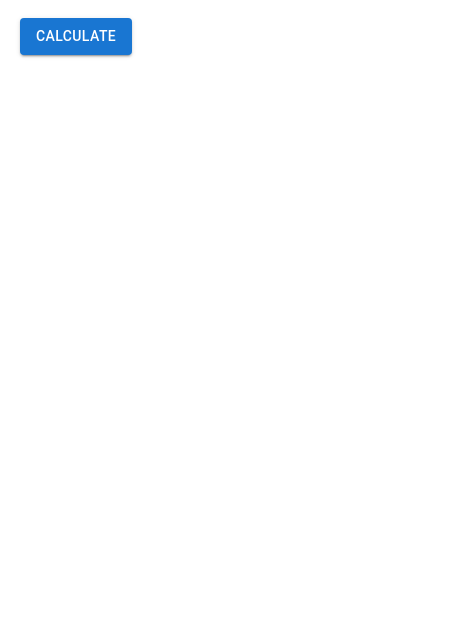
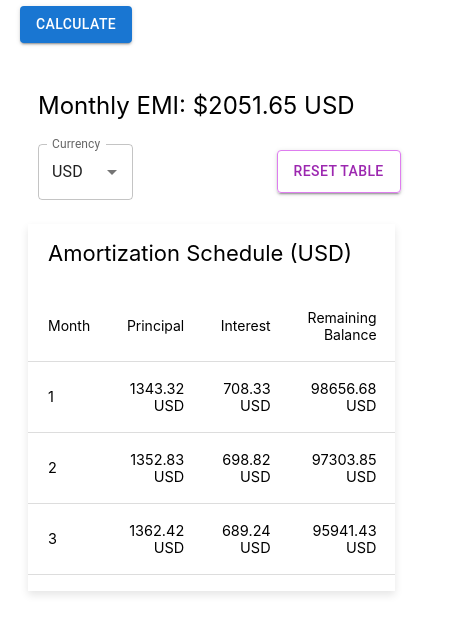
Before and after one commit to chiranth243/LoanCalculator, a React (Create React App) app in the folder loan-calculator/: page / in a window 390 px wide. Both pictures are taken after a click on the button "CALCULATE". Shown: the part 253-886 px from the top of the page, 452 px wide, since content can reach past the window. Built offline with nearby package versions, Linux system fonts and the light colour scheme; no server answers.

Commit message:
Remove package.json as it is no longer needed for the project dependencies., and Currency Selector, Amorization Table, Loan Calculation done

```diff
--- /dev/null
+++ b/loan-calculator/src/AmortizationTable/AmortizationTable.css
@@ -0,0 +1,65 @@
+.amortization-table-container{
+    padding: 28px !important;
+    padding-bottom: 0 !important;
+    width: 100%;
+    padding-top: 0 !important;
+}
+.table-outer-container {
+    /* padding: 20px; */
+    box-shadow: 0 4px 8px rgba(0, 0, 0, 0.1);
+    width: 94%;
+}
+
+.table-heading{
+    font-size: 22px;
+    text-align: left;
+    font-weight: 400;
+    color: black;
+    margin-bottom: 25px;
+    padding-top: 16px;
+    padding-left: 20px;
+    margin-top: 0 !important;
+}
+
+.table-container {
+    max-height: 300px;
+    overflow-y: auto;
+}
+
+.amortization-table {
+    width: 100%;
+    border-collapse: collapse;
+}
+
+.amortization-table td {
+    border-top: 1px solid #ddd;
+    border-bottom: 1px solid #ddd;
+    padding: 8px;
+    text-align: right;
+    font-size: 14.5px;
+    padding: 18px;
+}
+
+.amortization-table td:first-child,
+.amortization-table th:first-child {
+    border-left: none;
+    padding-left: 20px;
+    text-align: left;
+}
+
+.amortization-table td:last-child,
+.amortization-table th:last-child {
+    border-right: none;
+}
+
+.amortization-table th {
+    position: sticky;
+    top: 0;
+    font-size: 14px;
+    font-weight: 400;
+    background-color: white;
+    text-align: right;
+    z-index: 1;
+    border-bottom: 1px solid #ddd;
+    padding: 18px;
+}
--- /dev/null
+++ b/loan-calculator/src/AmortizationTable/AmortizationTable.js
@@ -0,0 +1,41 @@
+import React from 'react';
+import './AmortizationTable.css';
+
+function AmortizationTable({ schedule, selectedCurrency, exchangeRates }) {
+    const convertValue = (value) => {
+        const rate = exchangeRates[selectedCurrency] || 1; // Default to 1 if no rate is found
+        return (value * rate).toFixed(2);
+    };
+
+    return (
+        <div className="amortization-table-container">
+            <div className="table-outer-container">
+                <h3 className="table-heading">Amortization Schedule ({selectedCurrency})</h3>
+                <div className="table-container">
+                    <table className="amortization-table">
+                        <thead>
+                            <tr>
+                                <th>Month</th>
+                                <th>Principal</th>
+                                <th>Interest</th>
+                                <th>Remaining Balance</th>
+                            </tr>
+                        </thead>
+                        <tbody>
+                            {schedule.map((item, index) => (
+                                <tr key={index}>
+                                    <td>{item.month}</td>
+                                    <td>{convertValue(item.principal)} {selectedCurrency}</td>
+                                    <td>{convertValue(item.interest)} {selectedCurrency}</td>
+                                    <td>{convertValue(item.balance)} {selectedCurrency}</td>
+                                </tr>
+                            ))}
+                        </tbody>
+                    </table>
+                </div>
+            </div>
+        </div>
+    );
+}
+
+export default AmortizationTable;
--- /dev/null
+++ b/loan-calculator/src/CurrencySelector/CurrencySelector.css
@@ -0,0 +1,116 @@
+.currency-selector-container {
+    display: flex;
+    align-items: flex-start !important;
+    justify-content: flex-start !important;
+    width: 100%;
+    flex-direction: column;
+    padding: 24px !important;
+    padding-left: 38px !important;
+    padding-top: 0 !important;
+}
+
+.currency-selector-container.dark-mode {
+    background-color: #121212;
+    color: #ffffff;
+}
+
+/* Dark mode for Autocomplete input */
+.currency-selector-row.dark-mode .MuiAutocomplete-root,
+.currency-selector-row.dark-mode .MuiInputBase-root {
+    background-color: #1e1e1e !important;
+    color: #ffffff;
+    border-radius: 4px;
+}
+
+.currency-selector-row.dark-mode .MuiOutlinedInput-notchedOutline {
+    border-color: #444;
+}
+
+.currency-selector-row.dark-mode .Mui-focused .MuiOutlinedInput-notchedOutline {
+    border-color: #bb86fc !important;
+}
+
+.currency-selector-row.dark-mode .MuiInputLabel-root {
+    color: #bbbbbb;
+}
+
+.currency-selector-row.dark-mode .Mui-focused .MuiInputLabel-root {
+    color: #bb86fc;
+}
+
+
+.emi-header{
+    font-size: 24px;
+    font-weight: 400;
+}
+
+.emi-header.dark-mode {
+    color: #ffffff;
+}
+
+.currency-selector-row {
+    display: flex;
+    align-items: center;
+    justify-content: flex-start;
+    width: 93%;
+    flex-direction: row;
+    gap: 16px;
+}
+
+.currency-selector-row.dark-mode .MuiAutocomplete-root {
+    background-color: #1e1e1e;
+    border-color: #444;
+    color: #ffffff;
+}
+
+.currency-selector-row .MuiAutocomplete-root {
+    flex-grow: 0;
+    width: 95px;
+}
+
+.MuiTextField-root {
+    width: 100%;
+}
+
+.MuiAutocomplete-inputRoot:hover {
+    border-color: #6200ea;
+}
+
+.loan-reset-button-container {
+    display: flex;
+    align-items: center;
+    margin-left: auto;
+}
+
+.loan-reset-button-container .MuiButton-root {
+    color: #9c27b0;
+    border: 1px solid #de7def;
+    background-color: transparent;
+    text-transform: uppercase;
+    padding: 8px 16px;
+    border-radius: 4px;
+    transition: all 0.3s ease;
+}
+
+.loan-reset-button-container .MuiButton-root:hover {
+    background-color: #f3e5f5;
+    border-color: #7b1fa2;
+    color: #7b1fa2;
+}
+
+.loan-reset-button-container.dark-mode .MuiButton-root {
+    color: #bb86fc;
+    border-color: #bb86fc;
+}
+
+.loan-reset-button-container.dark-mode .MuiButton-root:hover {
+    background-color: #3700b3;
+    border-color: #bb86fc;
+    color: #ffffff;
+}
+
+@media (max-width: 768px) {
+    .MuiAutocomplete-hasPopupIcon.MuiAutocomplete-hasClearIcon.css-fd2qku-MuiAutocomplete-root .MuiOutlinedInput-root{
+        padding-right: 0 !important;
+    }
+}
--- /dev/null
+++ b/loan-calculator/src/CurrencySelector/CurrencySelector.js
@@ -0,0 +1,36 @@
+import React from 'react';
+import { Autocomplete, TextField } from '@mui/material';
+import './CurrencySelector.css';
+import Button from '@mui/material/Button';
+
+function CurrencySelector({ emi, selectedCurrency, setSelectedCurrency, exchangeRates, darkMode, handleResetTable }) {
+    const currencyList = Object.keys(exchangeRates);
+
+    return (
+        <div className={`currency-selector-container ${darkMode ? 'dark-mode' : ''}`}>
+            <h3 className='emi-header'>Monthly EMI: ${emi} USD</h3>
+            <div className={`currency-selector-row ${darkMode ? 'dark-mode' : ''}`}>
+                <Autocomplete
+                    value={selectedCurrency || null}
+                    onChange={(event, newValue) => {
+                        setSelectedCurrency(newValue);
+                    }}
+                    disableClearable
+                    options={currencyList}
+                    renderInput={(params) => (
+                        <TextField {...params} label="Currency" variant="outlined" />
+                    )}
+                    clearOnEscape
+                    isOptionEqualToValue={(option, value) => option === value}
+                />
+                <div className="loan-reset-button-container">
+                    <Button variant="contained" color="primary" onClick={handleResetTable}>
+                        Reset Table
+                    </Button>
+                </div>
+            </div>
+        </div>
+    );
+}
+
+export default CurrencySelector;
--- a/loan-calculator/src/Home/Home.css
+++ b/loan-calculator/src/Home/Home.css
@@ -5,3 +5,27 @@
   transition: background-color 0.3s ease;
   background-color: white;
 }
+
+.emi-result {
+  display: flex;
+  /* align-items: center; */
+  justify-content: flex-start;
+  flex-direction: column;
+  padding-left: 28px !important;
+  padding-top: 0 !important;
+}
+
+.emi-result.dark-mode {
+  background-color: #121212;
+  color: #ffffff;
+}
+
+@media (max-width: 768px) {
+  .emi-result {
+    padding-left: 0 !important;
+  }
+
+  .home-container {
+    padding-top: 50px;
+  }
+}
--- a/loan-calculator/src/Home/Home.js
+++ b/loan-calculator/src/Home/Home.js
@@ -1,7 +1,10 @@
-import React, { useState } from 'react';
+import React, { useState, useEffect } from 'react';
+import axios from 'axios';
 import HeaderComponent from '../HeadeComponent/HeaderComponent';
 import './Home.css';
 import LoanCalculateInputMain from '../LoanCalculateInput/LoanCalculateInputMain';
+import AmortizationTable from '../AmortizationTable/AmortizationTable';
+import CurrencySelector from '../CurrencySelector/CurrencySelector';
 
 function Home() {
   const [darkMode, setDarkMode] = useState(false);
@@ -10,12 +13,80 @@ function Home() {
     interestRate: 8.5,
     term: 5,
   });
+  const [emi, setEmi] = useState(null);
+  const [schedule, setSchedule] = useState([]);
+  const [selectedCurrency, setSelectedCurrency] = useState('USD');
+  const [exchangeRates, setExchangeRates] = useState({});
+
+  // Fetch exchange rates once
+  useEffect(() => {
+    async function fetchRates() {
+      try {
+        const response = await axios.get(
+          'https://v6.exchangerate-api.com/v6/b0b57e93bac6dfd7be6635f4/latest/USD'
+        );
+        setExchangeRates(response.data.conversion_rates);
+      } catch (error) {
+        console.error('Exchange rate fetch error:', error);
+      }
+    }
+    fetchRates();
+  }, []);
+
+  const handleCalculate = () => {
+    const P = parseFloat(loanInput.loanAmount);
+    const R = parseFloat(loanInput.interestRate) / 12 / 100;
+    const N = parseInt(loanInput.term) * 12;
+
+    const emiValue = (P * R * Math.pow(1 + R, N)) / (Math.pow(1 + R, N) - 1);
+    setEmi(emiValue.toFixed(2));
+
+    const amortization = [];
+    let balance = P;
+    for (let i = 1; i <= N; i++) {
+      const interest = balance * R;
+      const principal = emiValue - interest;
+      balance -= principal;
+      amortization.push({
+        month: i,
+        principal: principal.toFixed(2),
+        interest: interest.toFixed(2),
+        balance: balance > 0 ? balance.toFixed(2) : '0.00',
+      });
+    }
+    setSchedule(amortization);
+  };
+
+  const handleResetTable = () => {
+    setEmi(null);
+    setSchedule([]);
+    setSelectedCurrency('USD');
+    setExchangeRates({});
+  }
 
   return (
     <div className="home-container">
       <HeaderComponent darkMode={darkMode} setDarkMode={setDarkMode} />
       <div className="home-content">
-        <LoanCalculateInputMain loanInput={loanInput} setLoanInput={setLoanInput} darkMode={darkMode} setDarkMode={setDarkMode} />
+        <LoanCalculateInputMain
+          loanInput={loanInput}
+          setLoanInput={setLoanInput}
+          darkMode={darkMode}
+          handleCalculate={handleCalculate}
+        />
+        {emi && (
+          <div className={`emi-result ${darkMode ? 'dark-mode' : ''}`}>
+            <CurrencySelector
+              emi={emi}
+              selectedCurrency={selectedCurrency}
+              setSelectedCurrency={setSelectedCurrency}
+              exchangeRates={exchangeRates}
+              darkMode={darkMode}
+              handleResetTable={handleResetTable}
+            />
+            <AmortizationTable schedule={schedule} darkMode={darkMode} selectedCurrency={selectedCurrency} exchangeRates={exchangeRates} />
+          </div>
+        )}
       </div>
     </div>
   );
--- a/loan-calculator/src/LoanCalculateInput/LoanCalculateInputMain.css
+++ b/loan-calculator/src/LoanCalculateInput/LoanCalculateInputMain.css
@@ -3,7 +3,7 @@
     align-items: flex-start;
     justify-content: flex-start;
     width: 100%;
-    height: 100vh;
+    height: 100%;
     padding: 24px !important;
     padding-top: 14px !important;
     background-color: #ffffff;
--- a/loan-calculator/src/LoanCalculateInput/LoanCalculateInputMain.js
+++ b/loan-calculator/src/LoanCalculateInput/LoanCalculateInputMain.js
@@ -3,7 +3,7 @@ import "./LoanCalculateInputMain.css";
 import TextField from '@mui/material/TextField';
 import Button from '@mui/material/Button';
 
-function LoanCalculateInputMain({loanInput, setLoanInput, darkMode, setDarkMode}) {
+function LoanCalculateInputMain({ loanInput, setLoanInput, darkMode, handleCalculate }) {
     const handleInputChange = (e) => {
         const { name, value } = e.target;
         setLoanInput((prevState) => ({
@@ -51,9 +51,10 @@ function LoanCalculateInputMain({loanInput, setLoanInput, darkMode, setDarkMode}
                     />
                 </div>
                 <div className="loan-calculate-button-container">
-                    <Button variant="contained" color="primary">
+                    <Button variant="contained" color="primary" onClick={handleCalculate}>
                         CALCULATE
                     </Button>
+
                 </div>
             </div>
         </div>
```
Also changed, not shown: package.json (deleted, +0 -7 lines), 1 other file (tests, documents, lock files or other folders).
